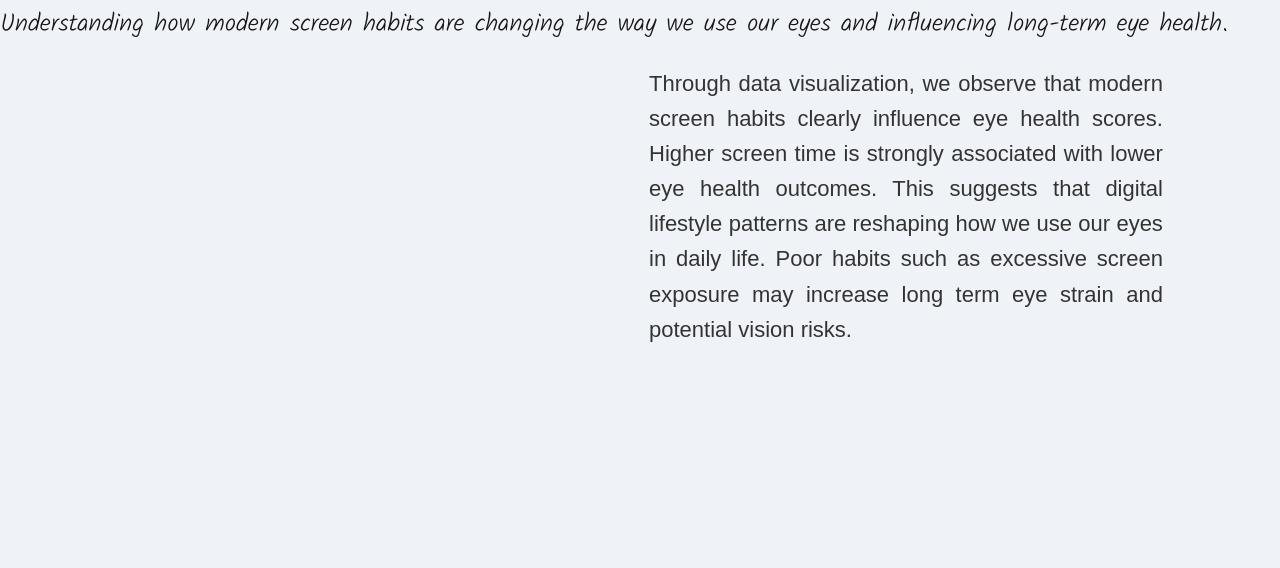
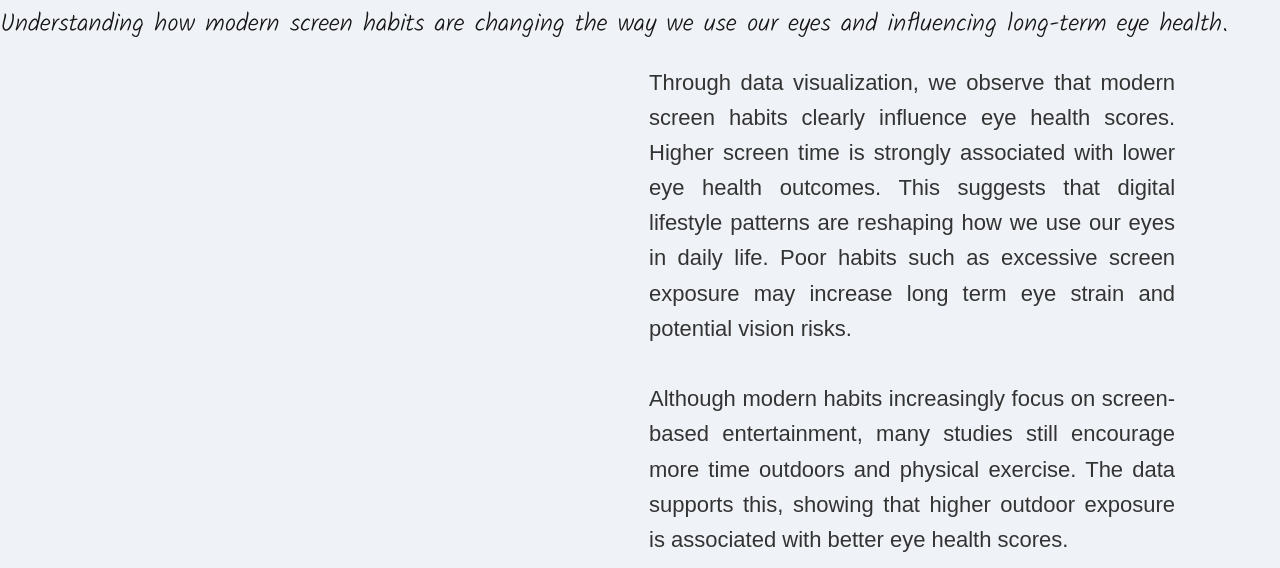
Before and after one commit to Joey6-z/fit2179, a plain HTML site: page 2179_A2/index.html in a window 1280 px wide. Shown: the part 324-892 px from the top of the page. Before the commit the page ends 800 px from the top, so only its background shows below. Drawn offline with Linux system fonts and the light colour scheme; a script that the page names is missing; a web font is replaced by a local one.

Commit message:
Section1: Added text

```diff
--- a/2179_A2/index.html
+++ b/2179_A2/index.html
@@ -70,6 +70,11 @@
                     lifestyle patterns are reshaping how we use our eyes in daily life.
                     Poor habits such as excessive screen exposure may increase long term
                     eye strain and potential vision risks.
+                    <br> <br>
+                    Although modern habits increasingly focus on screen-based entertainment,
+                    many studies still encourage more time outdoors and physical exercise.
+                    The data supports this, showing that higher outdoor exposure is associated
+                    with better eye health scores.
                 </p>
             </div>
 
--- a/2179_A2/style.css
+++ b/2179_A2/style.css
@@ -117,10 +117,10 @@ body {
     font-size: 22px;
     line-height: 1.6;
     color: #333;
-    margin-top: -25px;
+    margin-top: -26px;
 }
 
 .insight-text p {
-    max-width: 42ch;
+    max-width: 43ch;
     text-align: justify;
 }
```
